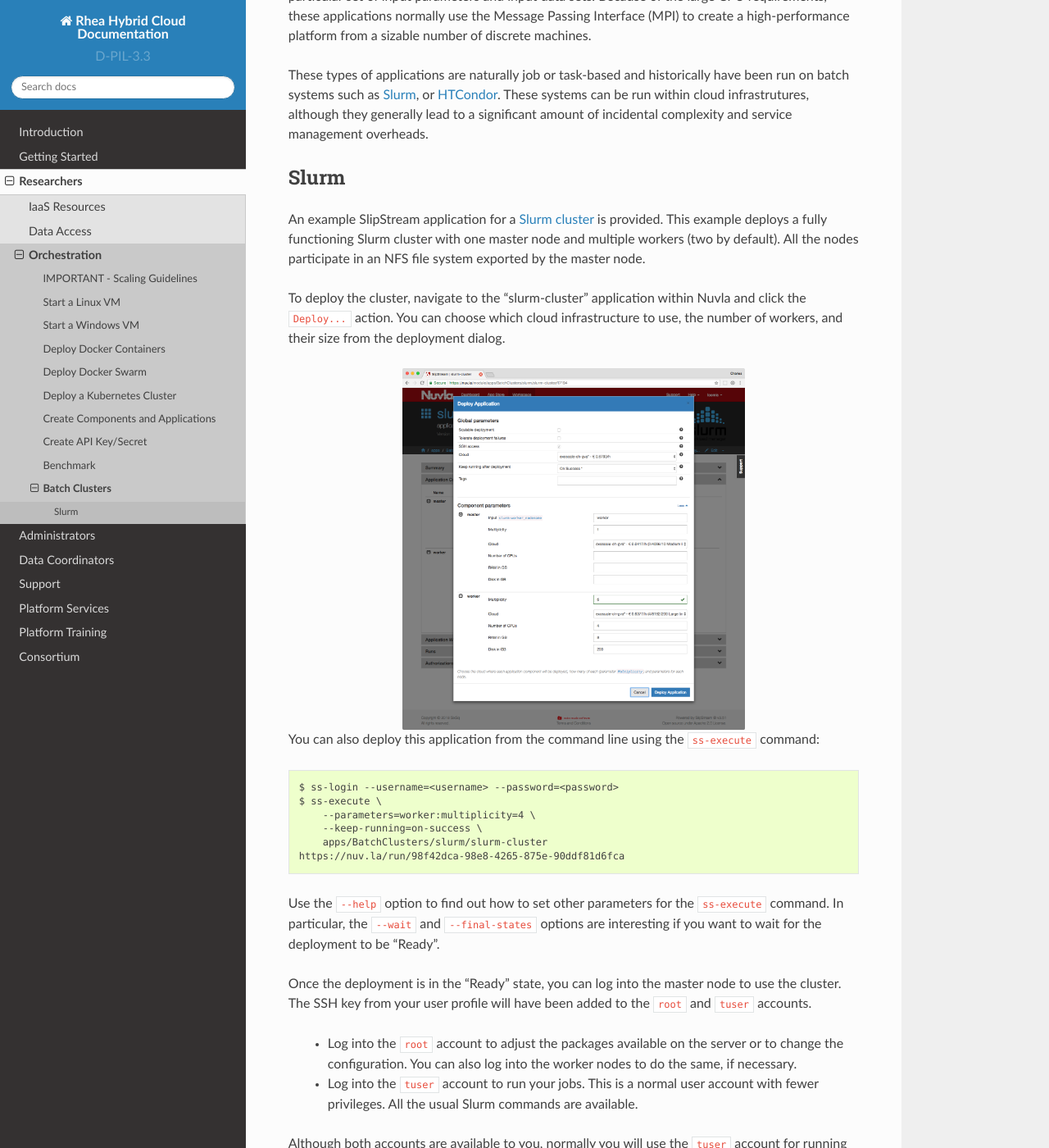
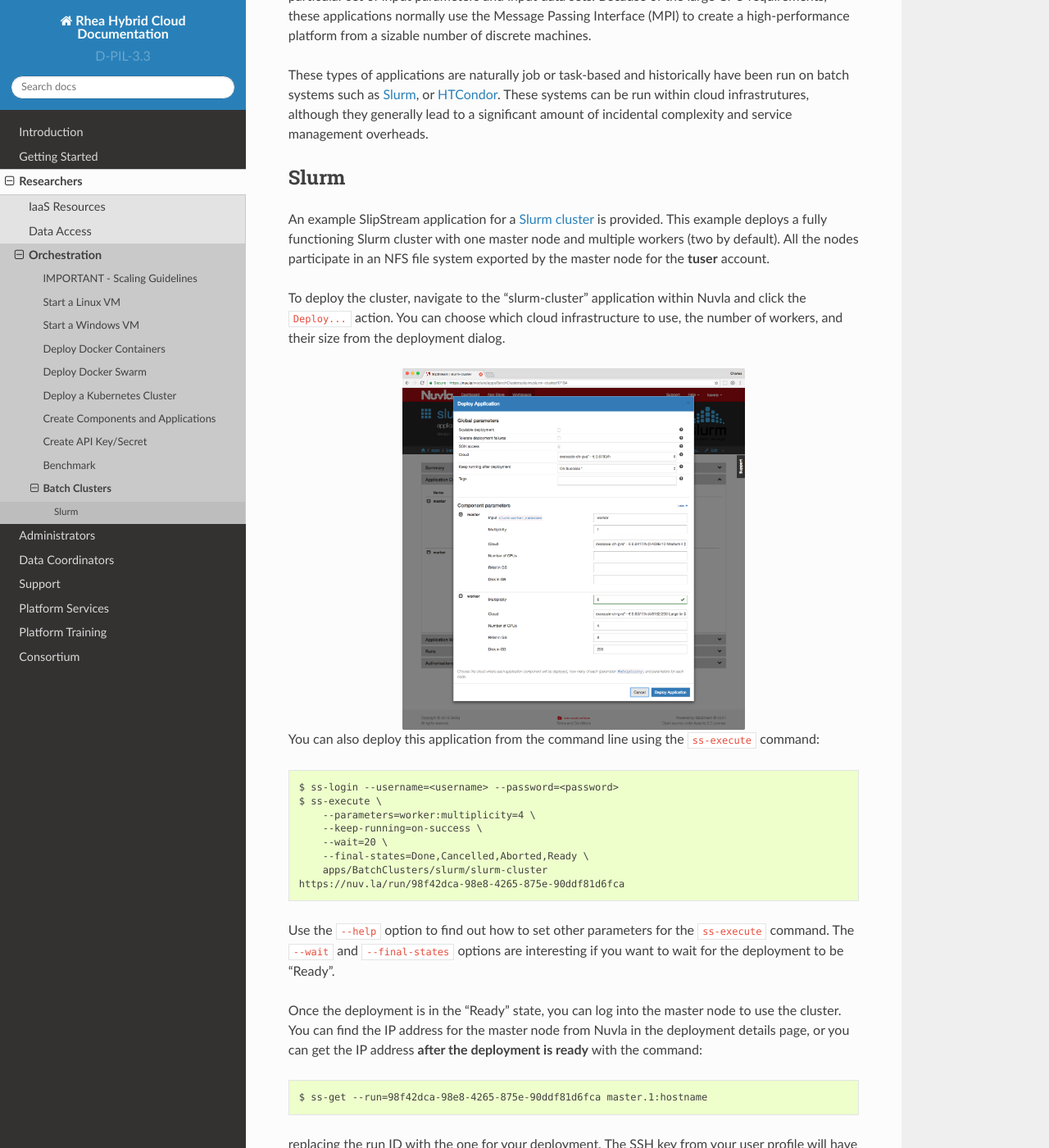
Before and after one commit to teamputtygen/hn-docs, a Sphinx documentation site: the page built from docs/researcher/orchestration/batch-clusters.rst, in a window 1280 px wide and 1400 px high, scrolled down 200 px. Shown: the whole window at 82% size. Built offline with Sphinx 7.4.7 and the Read the Docs theme 2.0.0, drawn with Linux system fonts in a browser that asks for light colours; some of the changed text lies outside the part shown.

Commit message:
add more details for getting ip address; where nfs is; use of scp

```diff
--- a/docs/researcher/orchestration/batch-clusters.rst
+++ b/docs/researcher/orchestration/batch-clusters.rst
@@ -23,7 +23,8 @@
 An example SlipStream application for a `Slurm cluster`_ is
 provided. This example deploys a fully functioning Slurm cluster with
 one master node and multiple workers (two by default). All the nodes
-participate in an NFS file system exported by the master node.
+participate in an NFS file system exported by the master node for the
+**tuser** account.
 
 To deploy the cluster, navigate to the "slurm-cluster" application
 within Nuvla and click the ``Deploy...`` action. You can choose which
@@ -42,17 +43,26 @@
   $ ss-execute \
       --parameters=worker:multiplicity=4 \
       --keep-running=on-success \
+      --wait=20 \
+      --final-states=Done,Cancelled,Aborted,Ready \
       apps/BatchClusters/slurm/slurm-cluster
   https://nuv.la/run/98f42dca-98e8-4265-875e-90ddf81d6fca
 
 Use the ``--help`` option to find out how to set other parameters for
-the ``ss-execute`` command.  In particular, the ``--wait`` and
-``--final-states`` options are interesting if you want to wait for the
-deployment to be "Ready".
+the ``ss-execute`` command.  The ``--wait`` and ``--final-states``
+options are interesting if you want to wait for the deployment to be
+"Ready".
 
 Once the deployment is in the "Ready" state, you can log into the
-master node to use the cluster.  The SSH key from your user profile
-will have been added to the ``root`` and ``tuser`` accounts.
+master node to use the cluster.  You can find the IP address for the
+master node from Nuvla in the deployment details page, or you can get
+the IP address **after the deployment is ready** with the command::
+
+  $ ss-get --run=98f42dca-98e8-4265-875e-90ddf81d6fca master.1:hostname
+
+replacing the run ID with the one for your deployment.  The SSH key
+from your user profile will have been added to the ``root`` and
+``tuser`` accounts.
 
  - Log into the ``root`` account to adjust the packages available on
    the server or to change the configuration.  You can also log into
@@ -63,7 +73,9 @@
    commands are available.
 
 Although both accounts are available to you, normally you will use the
-``tuser`` account for running your calculations.
+``tuser`` account for running your calculations.  Data and/or
+executables can be uploaded to or downloaded from the cluster using
+the ``scp`` command.
 
 When your calculations have completed, you can release the resources
 assigned to the cluster by either clicking the ``Terminate`` action
```
